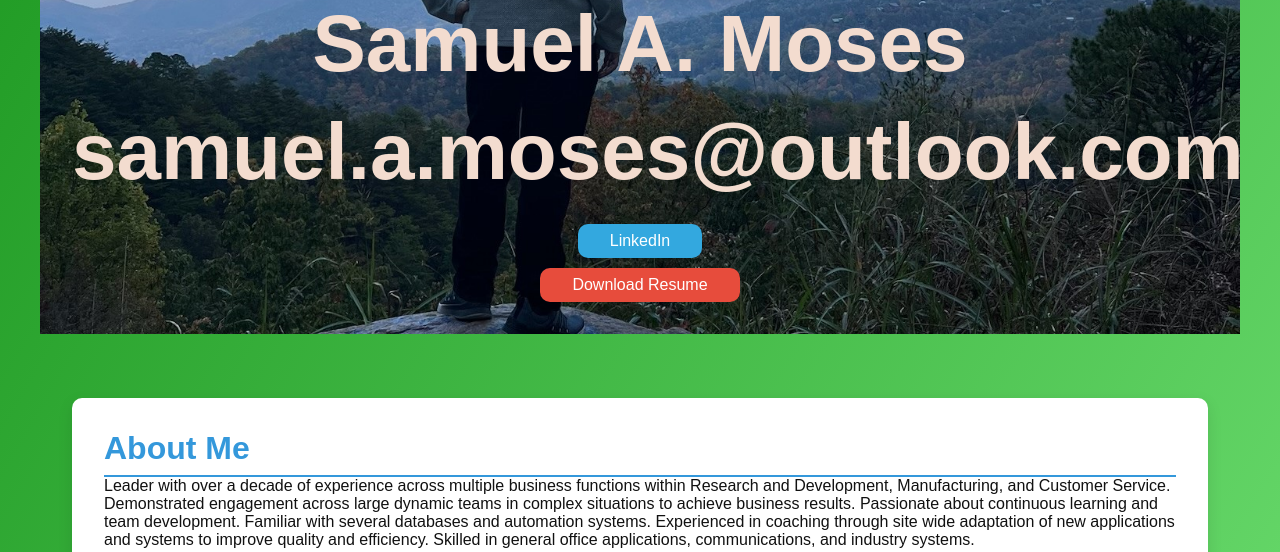
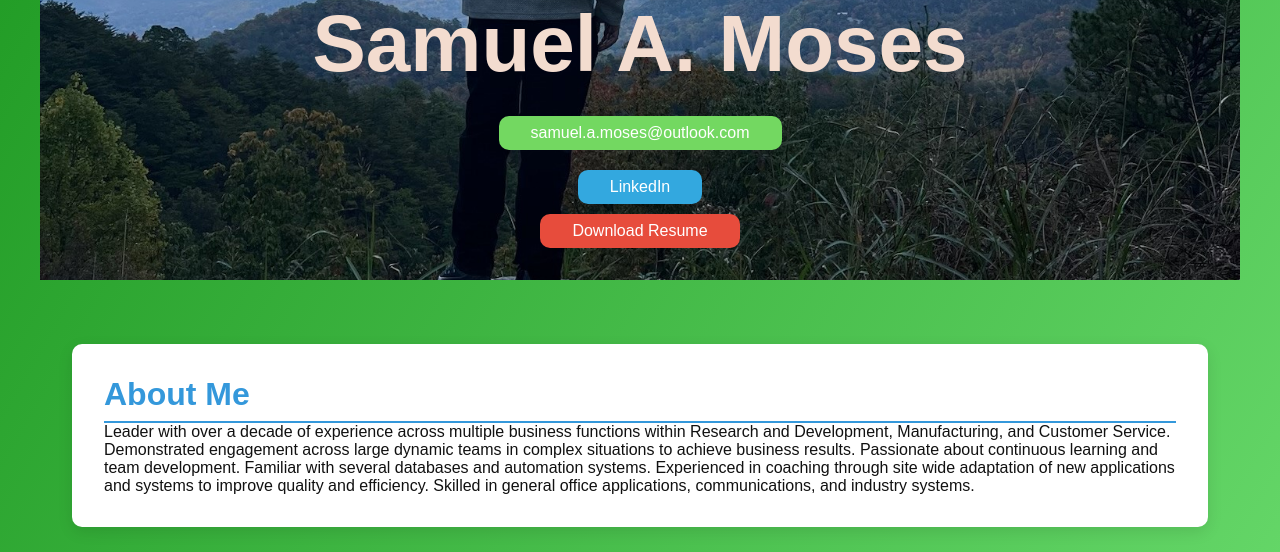
Before and after one commit to msamue71/mywebsite, a plain HTML site: page index.html in a window 1280 px wide. Shown: the part 254-806 px from the top of the page. Drawn offline with Linux system fonts and the light colour scheme.

Commit message:
index.html

```diff
--- a/index.html
+++ b/index.html
@@ -99,13 +99,24 @@
         .download-resume:hover {
             transform: scale(1.05);
         }
+	.email {
+            display: inline-block;
+            padding: 0.5rem 2rem;
+            background-color: #73d861;
+            color: white;
+            text-decoration: none;
+            border-radius: 10px;
+	    margin: 10px;
+            transition: transform 0.3s ease;
+        }
     </style>
 </head>
 <body>
     <header class="container">
         <img src="Headshot.jpg" alt="Samuel A. Moses" class="profile-img">
         <h1>Samuel A. Moses</h1>
-	<h1>samuel.a.moses@outlook.com</h1>
+	 <div style="text-align: center;">
+            <a href="samuel.a.moses@outlook.com" target="_blank" class="email">samuel.a.moses@outlook.com</a>
         <div style="text-align: center;">
             <a href="https://www.linkedin.com/in/samuel-a-moses/" target="_blank" class="social-links">LinkedIn</a>
 
```
